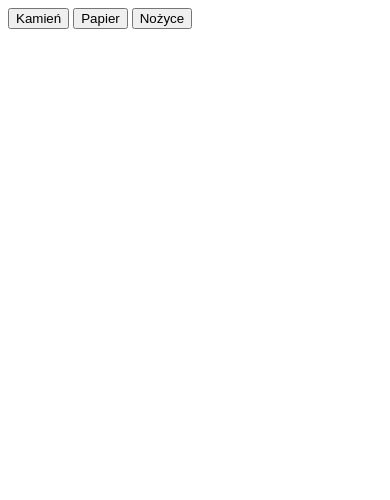
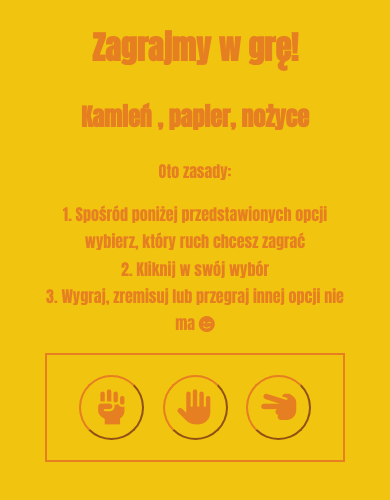
Before and after one commit to Artpienkowski/javascript-prework, a website: page index.html in a window 390 px wide. Drawn offline with nearby package versions, Linux system fonts and the light colour scheme; files that its build step writes are made by us from their sources.

Commit message:
add style to the game

```diff
--- a/index.html
+++ b/index.html
@@ -2,17 +2,37 @@
 <html lang="en">
 <head>
 	<meta charset="UTF-8">
+    <meta name="viewport" content="width=device-width, initial-scale=1.0">
 	<title>Kamień, papier, nożyce</title>
+    <link rel="stylesheet" href="https://use.fontawesome.com/releases/v6.0.0/css/all.css">
+    <link rel="preconnect" href="https://fonts.googleapis.com">
+    <link rel="preconnect" href="https://fonts.gstatic.com" crossorigin>
+    <link href="https://fonts.googleapis.com/css2?family=Anton&family=Titillium+Web:wght@200&display=swap" rel="stylesheet">
 	<link rel="stylesheet" href="css/style.css">
 </head>
 <body>
+    <header class="splash">
+        <div class="splash-inner">
+            <h1>Zagrajmy w grę!</h1>
+            <h2>Kamień , papier, nożyce</h2>
+        </div>
+    </header>
+    <section class="zasady">
+        <span>Oto zasady:</span>
+        <ul>
+            <li>1. Spośród poniżej przedstawionych opcji wybierz, który ruch chcesz zagrać</li>
+            <li>2. Kliknij w swój wybór</li>
+            <li>3. Wygraj, zremisuj lub przegraj innej opcji nie ma <i class="fa-solid fa-face-smile-wink"></i></li>
+        </ul>
+    </section>
 	<div class="container">
 		<div id="buttons">
-            <button id="button-rock">Kamień</button>
-            <button id="button-paper">Papier</button>
-            <button id="button-scissors">Nożyce</button>
+            <button id="button-rock"><i class="fa-solid fa-hand-fist"></i></button>
+            <button id="button-paper"><i class="fa-solid fa-hand"></i></button>
+            <button id="button-scissors"><i class="fa-solid fa-hand-scissors"></i></button>
         </div>
 		<div id="messages"></div>
+        <div id="result"></div>
 	</div>
 	<script src="js/functions.js"></script>
 	<script src="js/script.js"></script>
--- a/js/functions.js
+++ b/js/functions.js
@@ -7,3 +7,13 @@ function printMessage(msg){
 function clearMessages(){
 	document.getElementById('messages').innerHTML = '';
 }
+
+function printMessage(msg){
+	var div = document.createElement('div');
+	div.innerHTML = msg;
+	document.getElementById('result').appendChild(div);
+}
+
+function clearMessages(){
+	document.getElementById('result').innerHTML = '';
+}
--- a/package.json
+++ b/package.json
@@ -10,10 +10,9 @@
     "init:files": "touch README.md index.html sass/style.scss js/script.js",
     "init:gitignore": "curl https://raw.githubusercontent.com/github/gitignore/master/Node.gitignore -o .gitignore",
 
-    "test": "npm run test:html",
     "test:html": "html-validate *.html",
 
-    "build": "npm-run-all build:* test",
+    "build": "npm-run-all build:*",
     "build:sass": "sass --style=compressed --no-source-map sass:css",
     "build:autoprefixer": "postcss css/*.css --use autoprefixer -d css",
 
--- a/sass/style.scss
+++ b/sass/style.scss
@@ -0,0 +1,82 @@
+/* Variables */
+$font-header: 'Anton', sans-serif;
+$font-text: 'Titillium Web', sans-serif;
+$color-one: #e67e22;
+$color-two: #f1c40f;
+
+/* Global */
+
+body {
+    margin: 0;
+    text-align: center;
+    background: $color-two;
+    color: $color-one;
+    font-size: 16px;
+    line-height: 1.7;
+    font-family: $font-header;
+}
+
+.container {
+    max-width: 1140px;
+    margin: 0 auto;
+    padding: 0 20px;
+    text-align: center;
+}
+
+/* Zasady */
+
+.zasady ul {
+    margin-right: 35px;
+}
+
+ul {
+    list-style: none;
+}
+
+/* Buttons */
+
+button {
+    border-color: #e67e22;
+    border-radius: 50px;
+    height: 79px;
+    width: 79px;
+    background-color: #f1c40f;
+    color: #e67e22;
+    font-size: 40px;
+}
+
+#buttons {
+    border: 2px solid;
+    margin: 0 355px;
+    padding: 20px;
+    letter-spacing: 25px;
+}
+
+/* Messages */
+    #messages {
+        color:brown;
+    }
+
+/* Media */
+
+@media (max-width: 768px) {
+
+
+    button {
+        padding: 5px;
+        height: 65px;
+        width: 65px;
+        font-size: 35px;
+    }
+
+    #buttons {
+        margin: 0 25px;
+        letter-spacing: 15px;
+    }
+
+    .zasady ul {
+        margin-right: 40px;
+    }
+
+
+}
```
Also changed, not shown: css/style.css (added), 1 other file.
